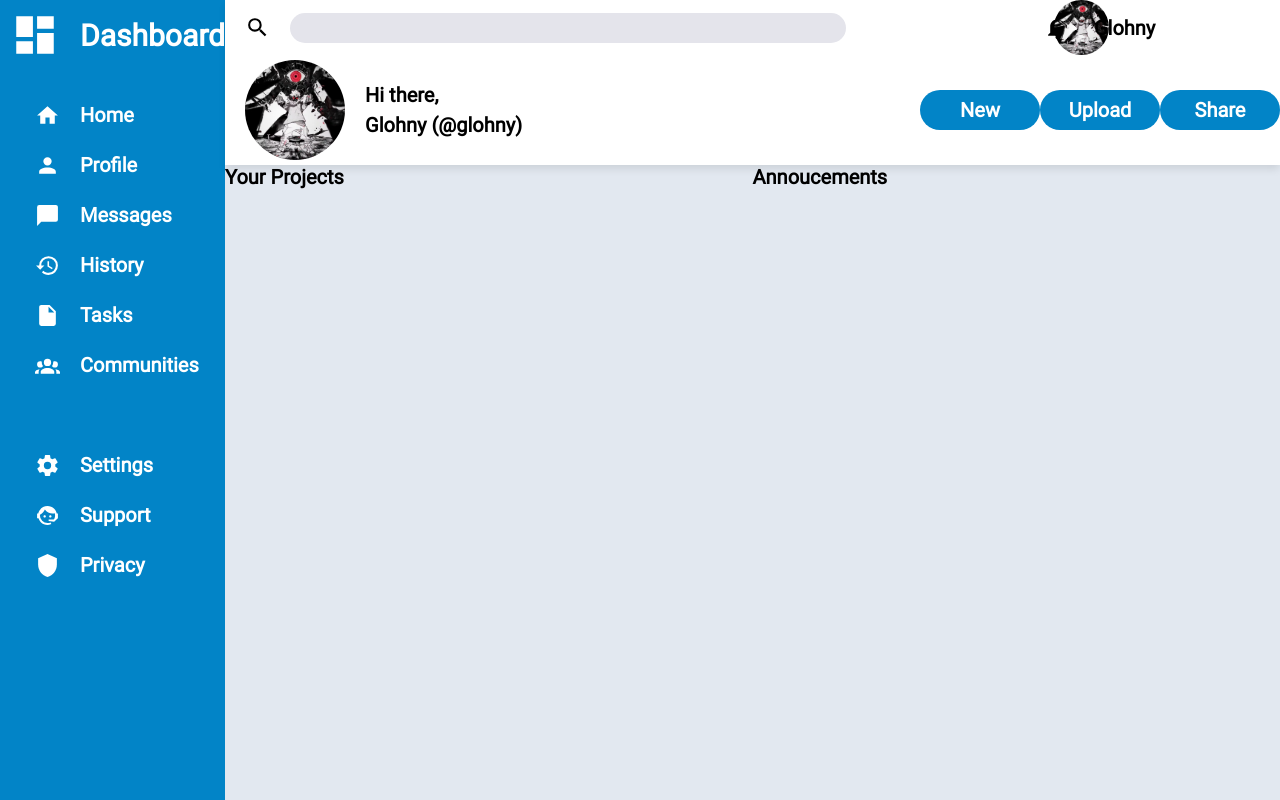
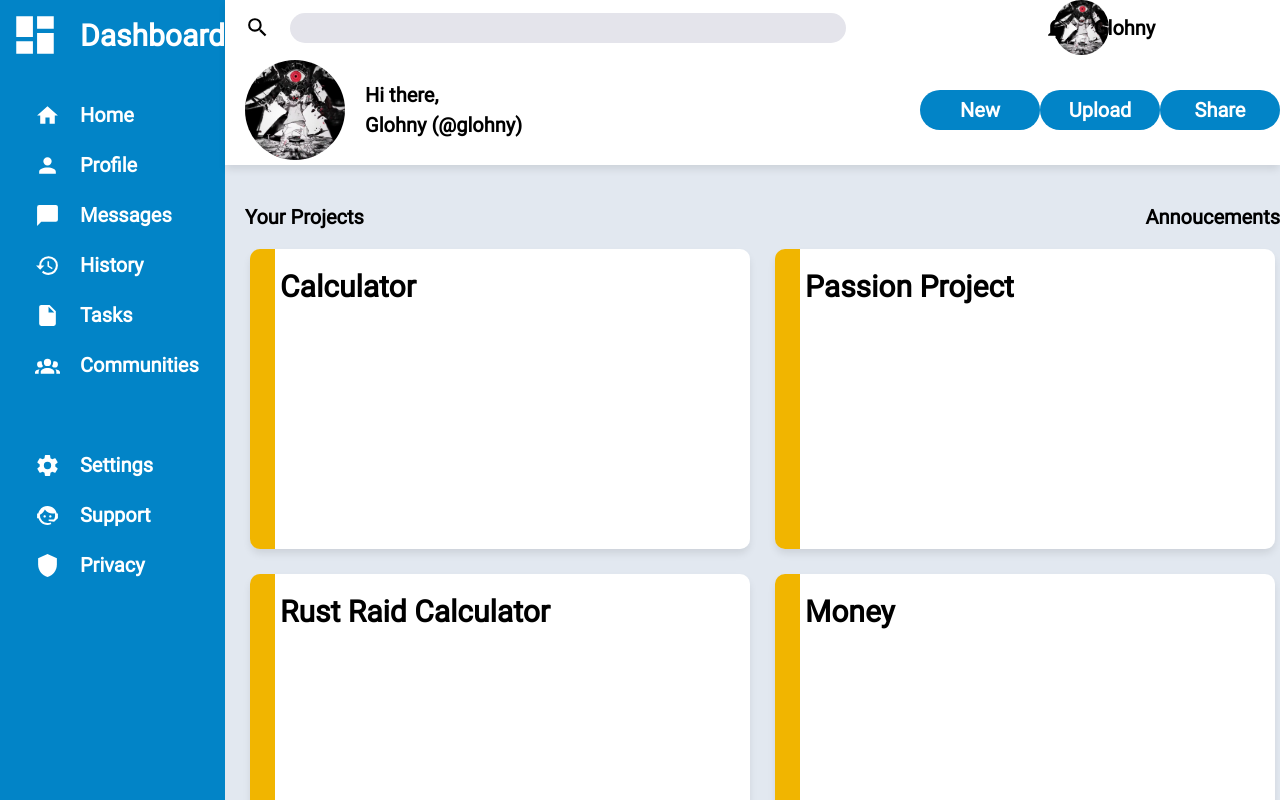
Before and after one commit to Glohny/Admin-Page, a plain HTML site: page index.html in a window 1280 px wide. Drawn offline with Linux system fonts and the light colour scheme.

Commit message:
Added project section with cards and added more details

```diff
--- a/index.html
+++ b/index.html
@@ -60,6 +60,20 @@
                 Annoucements
             </div>
         </div>
+        <div class = "ProjectContainer">
+            <div class = "projects">
+                <h2> Calculator </h2>
+            </div>
+            <div class = "projects">
+                <h2> Passion Project</h2>
+            </div>
+            <div class = "projects">
+                <h2> Rust Raid Calculator </h2>
+            </div>
+            <div class = "projects">
+                <h2> Money </h2>
+            </div>
+        </div>
     </div>
     <div id = "topbar">
         <div class = "TL">
--- a/style.css
+++ b/style.css
@@ -1,6 +1,7 @@
 * {
     padding: 0;
     margin: 0;
+    box-sizing: border-box;
 }
 
 @font-face {
@@ -9,7 +10,8 @@
     src: url("Assets/Fonts/Roboto-Regular.ttf");
 }
 
-html {
+html,body {
+    overflow: auto;
     height: 100%;
     width: 100%;
     font-family: "Roboto";
@@ -24,7 +26,6 @@ body {
     grid-template-areas:
     "sidebar topbar"
     "sidebar panel";
-    height: 100%;
 }
 
 #sidebar {
@@ -163,3 +164,36 @@ body {
     grid-template-columns: 1fr 1fr;
     width: 100%;
 }
+
+.YourProjects {
+    padding-top: 40px;
+    padding-left: 20px;
+}
+
+.Annoucements {
+    padding-top: 40px;
+    padding-left: 435px;
+}
+
+.ProjectContainer {
+    display: grid;
+    grid-template: 300px 300px / 500px 500px;
+    width: 70%;
+    height: 100% - 64px;
+    gap: 25px;
+    margin-top: 20px;
+    margin-bottom: 20px;
+    margin-left: 25px;
+}
+
+
+
+.projects {
+    background: linear-gradient(to left,white 95%,#F1B500 5%);
+    height: 300px;
+    width: 500px;
+    border-radius: 10px;
+    box-shadow: 0 5px 8px -1px rgba(0, 0, 0, 0.1);
+    padding-top: 20px;
+    padding-left: 30px;
+}
```
